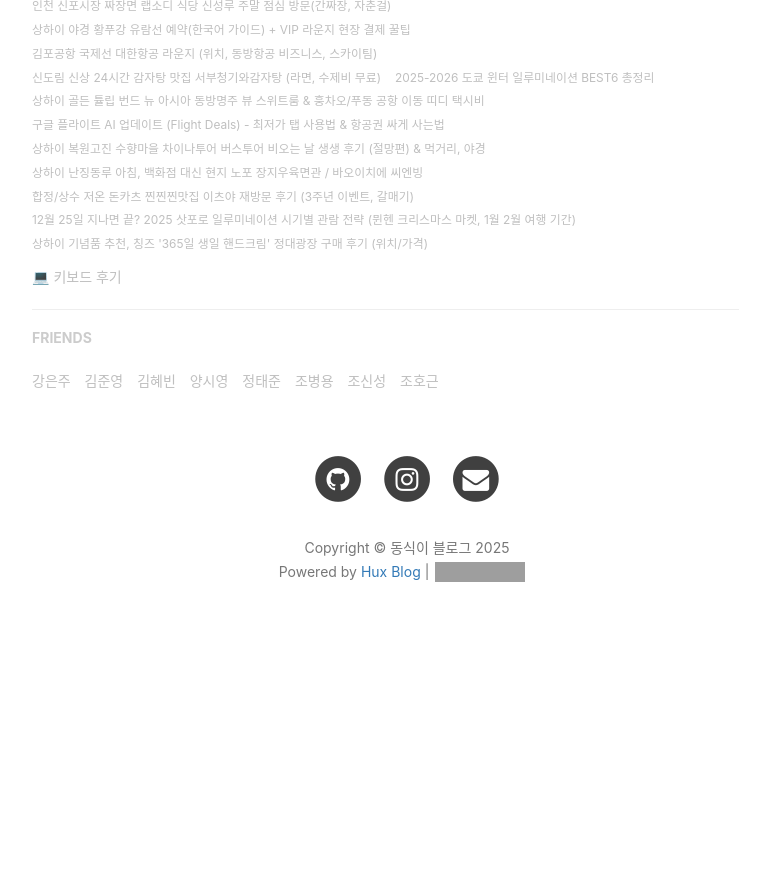
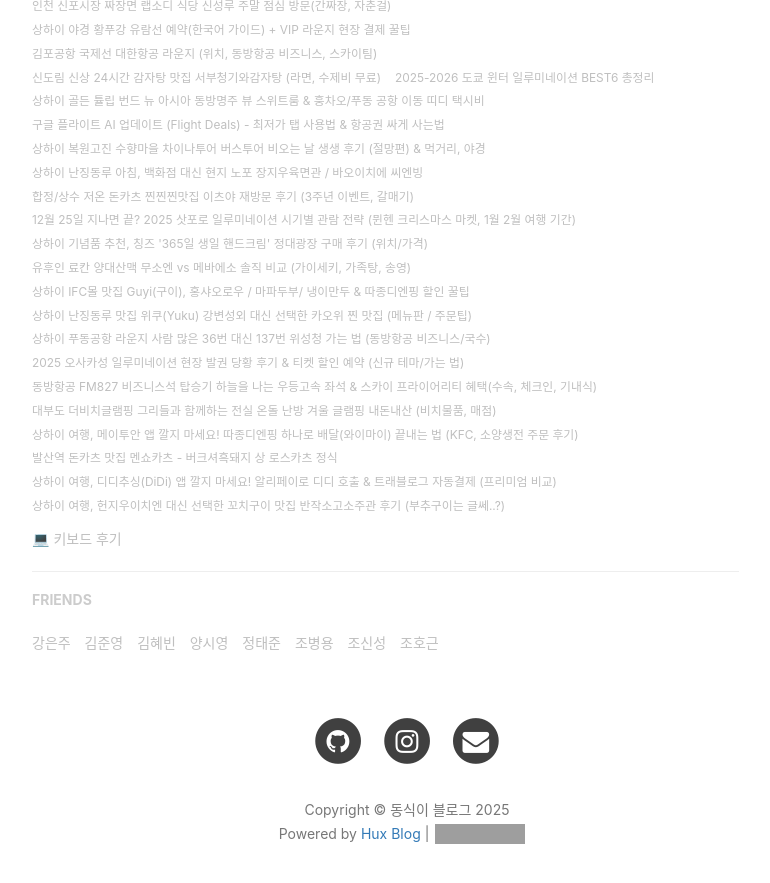
Before and after one commit to dongsik93/dongsik93.github.io, a Jekyll site: the page built from _posts/2019-06-13-essay-blog_start.md, in a window 1280 px wide and 900 px high, scrolled down 3797 px. Shown: the top 883 px of the window, without its empty margins (233-1003 px from the left). Built offline with Jekyll 4.4.1, drawn with Linux system fonts in a browser that asks for light colours; nearby versions of some CDN libraries; comment, search, counter and statistics services are not loaded; before the commit the page ends 4473 px from its top, so only the background shows below that; grey boxes are pictures that could not be loaded.

Commit message:
update blogs.html

```diff
--- a/_includes/blogs.html
+++ b/_includes/blogs.html
@@ -136,6 +136,35 @@
     <li><small><a href="https://m.blog.naver.com/econ_view/224086754922" target="_blank" rel="noopener noreferrer">합정/상수 저온 돈카츠 찐찐찐맛집 이츠야 재방문 후기 (3주년 이벤트, 갈매기)</a></small></li>
     <li><small><a href="https://m.blog.naver.com/econ_view/224086926878" target="_blank" rel="noopener noreferrer">12월 25일 지나면 끝? 2025 삿포로 일루미네이션 시기별 관람 전략 (뮌헨 크리스마스 마켓, 1월 2월 여행 기간)</a></small></li>
     <li><small><a href="https://m.blog.naver.com/econ_view/224088159084" target="_blank" rel="noopener noreferrer">상하이 기념품 추천, 칭즈 '365일 생일 핸드크림' 정대광장 구매 후기 (위치/가격)</a></small></li>
+
+    <li><small><a href="https://blog.naver.com/econ_view/224089307224" target="_blank" rel="noopener noreferrer">유후인 료칸 양대산맥 무소엔 vs 메바에소 솔직 비교 (가이세키, 가족탕, 송영)</a></small></li>
+    <li><small><a href="https://blog.naver.com/econ_view/224090570133" target="_blank" rel="noopener noreferrer">상하이 IFC몰 맛집 Guyi(구이), 홍샤오로우 / 마파두부/ 냉이만두 & 따종디엔핑 할인 꿀팁</a></small></li>
+    <li><small><a href="https://blog.naver.com/econ_view/224091769785" target="_blank" rel="noopener noreferrer">상하이 난징동루 맛집 위쿠(Yuku) 강변성외 대신 선택한 카오위 찐 맛집 (메뉴판 / 주문팁)</a></small></li>
+    <li><small><a href="https://blog.naver.com/econ_view/224094744739" target="_blank" rel="noopener noreferrer">상하이 푸동공항 라운지 사람 많은 36번 대신 137번 위성청 가는 법 (동방항공 비즈니스/국수)</a></small></li>
+    <li><small><a href="https://blog.naver.com/econ_view/224096063354" target="_blank" rel="noopener noreferrer">2025 오사카성 일루미네이션 현장 발권 당황 후기 & 티켓 할인 예약 (신규 테마/가는 법)</a></small></li>
+    <li><small><a href="https://blog.naver.com/econ_view/224096141555" target="_blank" rel="noopener noreferrer">동방항공 FM827 비즈니스석 탑승기 하늘을 나는 우등고속 좌석 & 스카이 프라이어리티 혜택(수속, 체크인, 기내식)</a></small></li>
+    <li><small><a href="https://blog.naver.com/econ_view/224097576634" target="_blank" rel="noopener noreferrer">대부도 더비치글램핑 그리들과 함께하는 전실 온돌 난방 겨울 글램핑 내돈내산 (비치물품, 매점)</a></small></li>
+    <li><small><a href="https://blog.naver.com/econ_view/224100564710" target="_blank" rel="noopener noreferrer">상하이 여행, 메이투안 앱 깔지 마세요! 따종디엔핑 하나로 배달(와이마이) 끝내는 법 (KFC, 소양생전 주문 후기)</a></small></li>
+    <li><small><a href="https://blog.naver.com/econ_view/224102687902" target="_blank" rel="noopener noreferrer">발산역 돈카츠 맛집 멘쇼카츠 - 버크셔흑돼지 상 로스카츠 정식</a></small></li>
+    <li><small><a href="https://blog.naver.com/econ_view/224104163995" target="_blank" rel="noopener noreferrer">상하이 여행, 디디추싱(DiDi) 앱 깔지 마세요! 알리페이로 디디 호출 & 트래블로그 자동결제 (프리미엄 비교)</a></small></li>
+    <li><small><a href="https://blog.naver.com/econ_view/224106560673" target="_blank" rel="noopener noreferrer">상하이 여행, 헌지우이치엔 대신 선택한 꼬치구이 맛집 반작소고소주관 후기 (부추구이는 글쎄..?)</a></small></li>
+
+
+<!--    -->
+<!--    <li><small><a href="" target="_blank" rel="noopener noreferrer"></a></small></li>-->
+<!--    <li><small><a href="" target="_blank" rel="noopener noreferrer"></a></small></li>-->
+<!--    <li><small><a href="" target="_blank" rel="noopener noreferrer"></a></small></li>-->
+<!--    <li><small><a href="" target="_blank" rel="noopener noreferrer"></a></small></li>-->
+<!--    <li><small><a href="" target="_blank" rel="noopener noreferrer"></a></small></li>-->
+<!--    <li><small><a href="" target="_blank" rel="noopener noreferrer"></a></small></li>-->
+<!--    <li><small><a href="" target="_blank" rel="noopener noreferrer"></a></small></li>-->
+<!--    <li><small><a href="" target="_blank" rel="noopener noreferrer"></a></small></li>-->
+<!--    <li><small><a href="" target="_blank" rel="noopener noreferrer"></a></small></li>-->
+<!--    <li><small><a href="" target="_blank" rel="noopener noreferrer"></a></small></li>-->
+<!--    <li><small><a href="" target="_blank" rel="noopener noreferrer"></a></small></li>-->
+<!--    <li><small><a href="" target="_blank" rel="noopener noreferrer"></a></small></li>-->
+<!--    <li><small><a href="" target="_blank" rel="noopener noreferrer"></a></small></li>-->
+<!--    <li><small><a href="" target="_blank" rel="noopener noreferrer"></a></small></li>-->
   </ul>
 </details>
 
```
